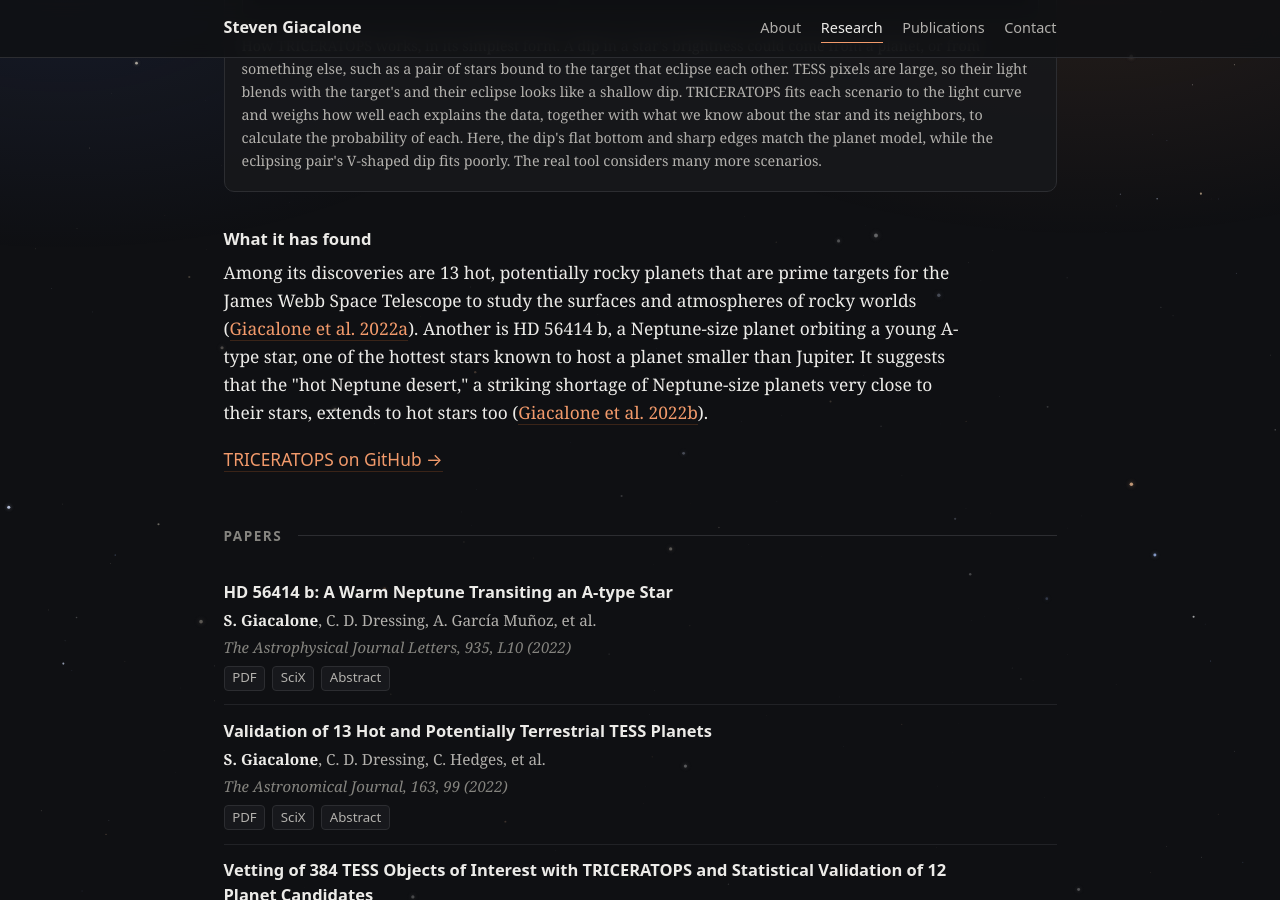
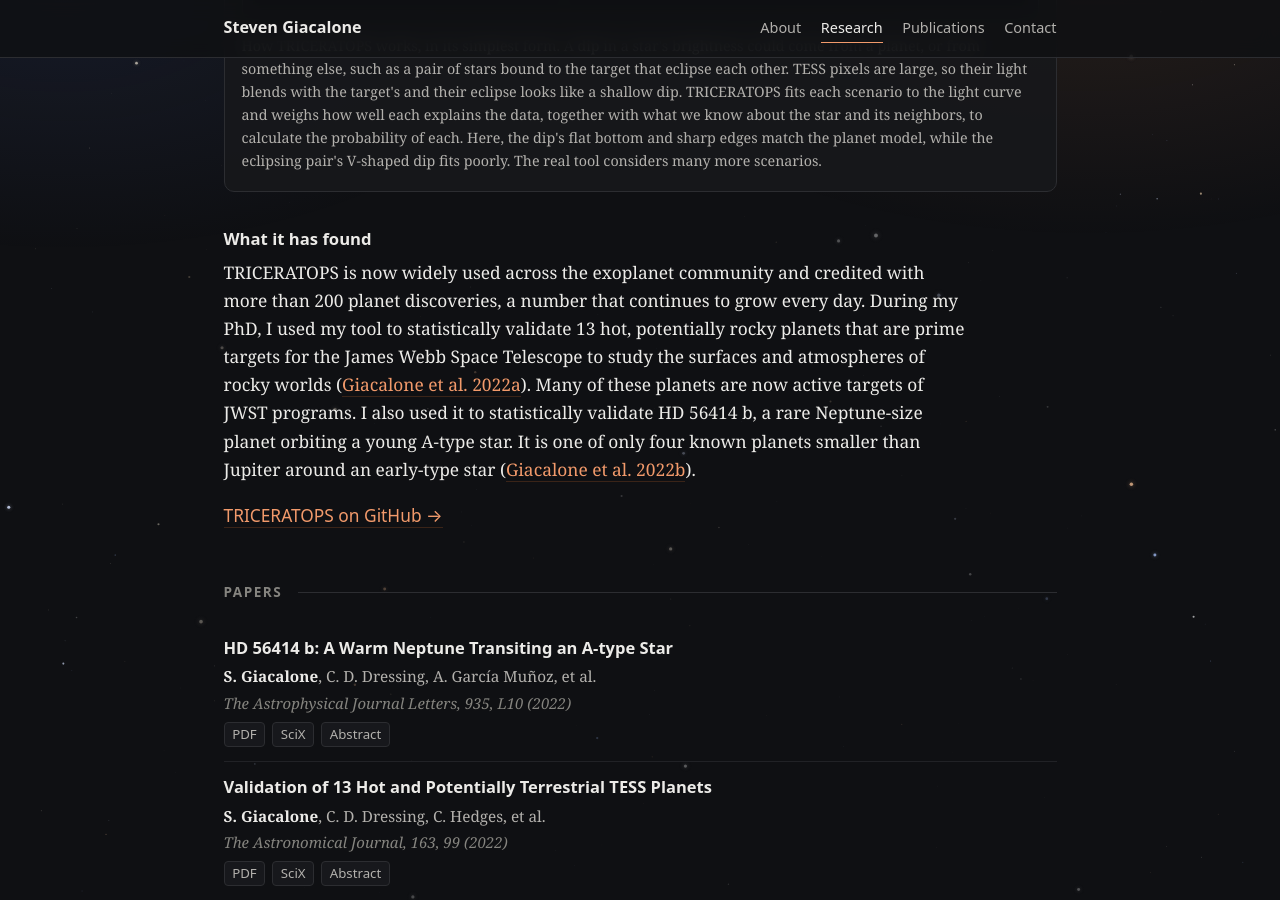
Before and after one commit to stevengiacalone/stevengiacalone.github.io, a Jekyll site: the page built from research/tess.html, in a window 1280 px wide and 900 px high, scrolled down 1209 px. Built offline with Jekyll 4.4.1, drawn with Linux system fonts in a browser that asks for light colours.

Commit message:
TESS page: update 'What it has found' text
Co-Authored-By: Claude Opus 5.5 <noreply@anthropic.com>
Claude-Session: https://claude.ai/code/session_01RapRmGYcJxYnG7hBfRrCXQ

```diff
--- a/research/tess.html
+++ b/research/tess.html
@@ -66,12 +66,13 @@ description: "Exoplanet discovery with TESS and TRICERATOPS, a Bayesian tool for
 
 <h3>What it has found</h3>
 <p>
-  Among its discoveries are 13 hot, potentially rocky planets that are prime targets for the James Webb Space
-  Telescope to study the surfaces and atmospheres of rocky worlds
-  (<a href="{{ pdf }}Giacalone_etal_2022a.pdf">Giacalone et al. 2022a</a>). Another is HD 56414 b, a
-  Neptune-size planet orbiting a young A-type star, one of the hottest stars known to host a planet smaller
-  than Jupiter. It suggests that the "hot Neptune desert," a striking shortage of Neptune-size planets very
-  close to their stars, extends to hot stars too
-  (<a href="{{ pdf }}Giacalone_etal_2022b.pdf">Giacalone et al. 2022b</a>).
+  TRICERATOPS is now widely used across the exoplanet community and credited with more than 200 planet
+  discoveries, a number that continues to grow every day. During my PhD, I used my tool to statistically
+  validate 13 hot, potentially rocky planets that are prime targets for the James Webb Space Telescope to study
+  the surfaces and atmospheres of rocky worlds
+  (<a href="{{ pdf }}Giacalone_etal_2022a.pdf">Giacalone et al. 2022a</a>). Many of these planets are now
+  active targets of JWST programs. I also used it to statistically validate HD 56414 b, a rare Neptune-size
+  planet orbiting a young A-type star. It is one of only four known planets smaller than Jupiter around an
+  early-type star (<a href="{{ pdf }}Giacalone_etal_2022b.pdf">Giacalone et al. 2022b</a>).
 </p>
 <p class="callout"><a href="https://github.com/stevengiacalone/triceratops">TRICERATOPS on GitHub →</a></p>
```
